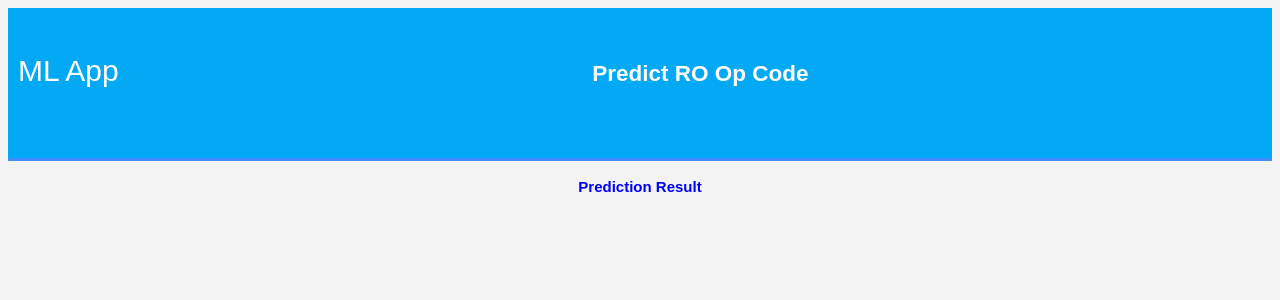
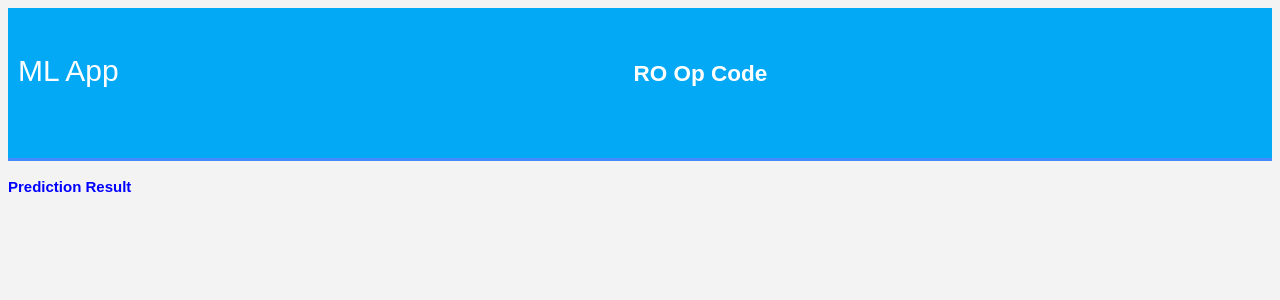
Before and after one commit to efferprm/ropredict, a Flask app: template templates/result.html in a window 1280 px wide. Shown: the top 300 px of the page. Run offline with Flask 2, Linux system fonts and the light colour scheme; the template is opened without the code that fills it, so the values that code supplies are empty; parts of the project's set-up code (start-up, migrations or seed data) failed here and were passed over.

Commit message:
Add files via upload

```diff
--- a/templates/result.html
+++ b/templates/result.html
@@ -11,11 +11,11 @@
 		<div id="brandname">
 			ML App
 		</div>
-		<h2>Predict RO Op Code</h2>
+		<h2>RO Op Code</h2>
 
 	</div>
 	</header>
-	<p style="color:blue;font-size:20;text-align: center;"><b>Prediction Result</b></p>
+	<p style="color:blue;font-size:20;text-align: left;"><b>Prediction Result</b></p>
 	<div class="results">
 
 
```
